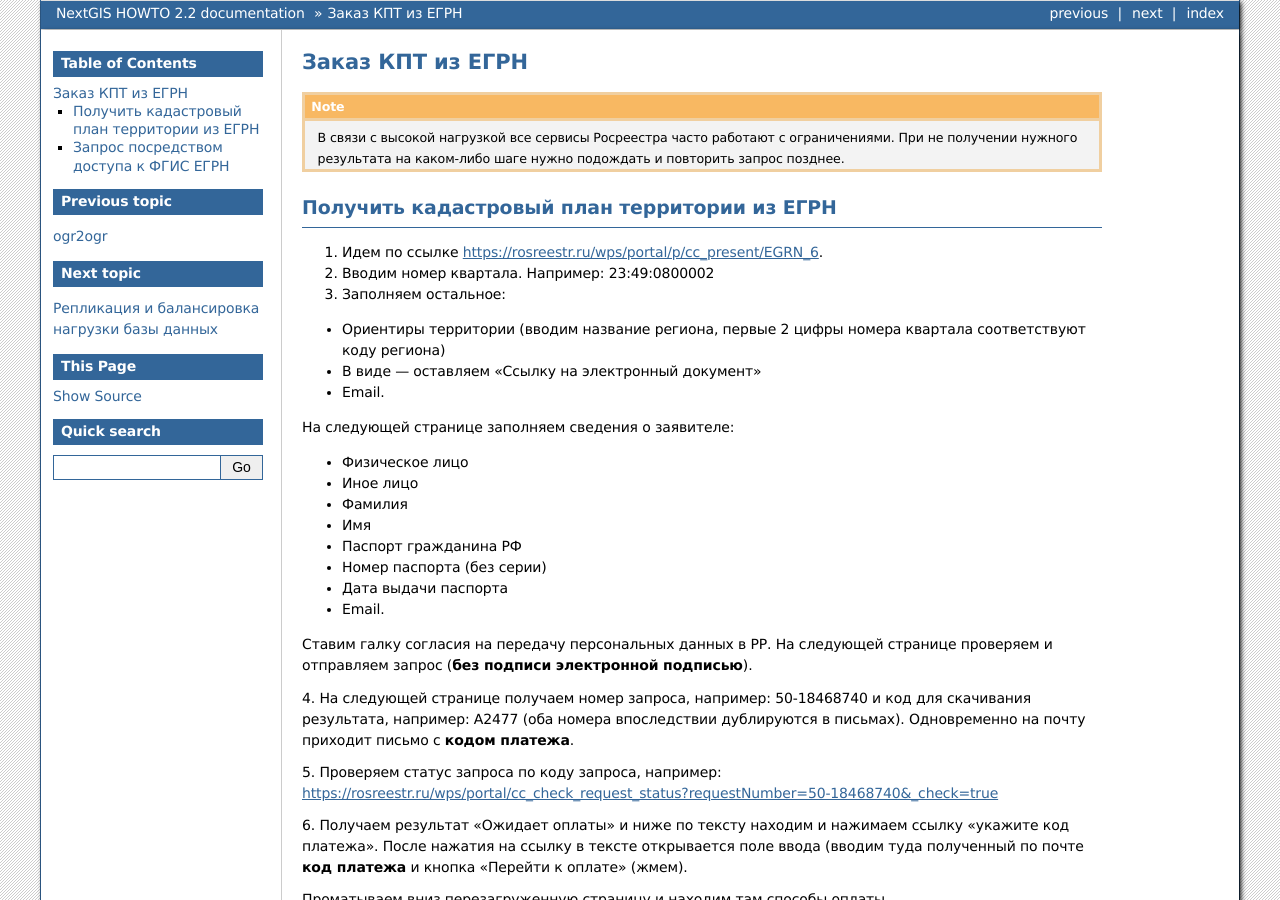
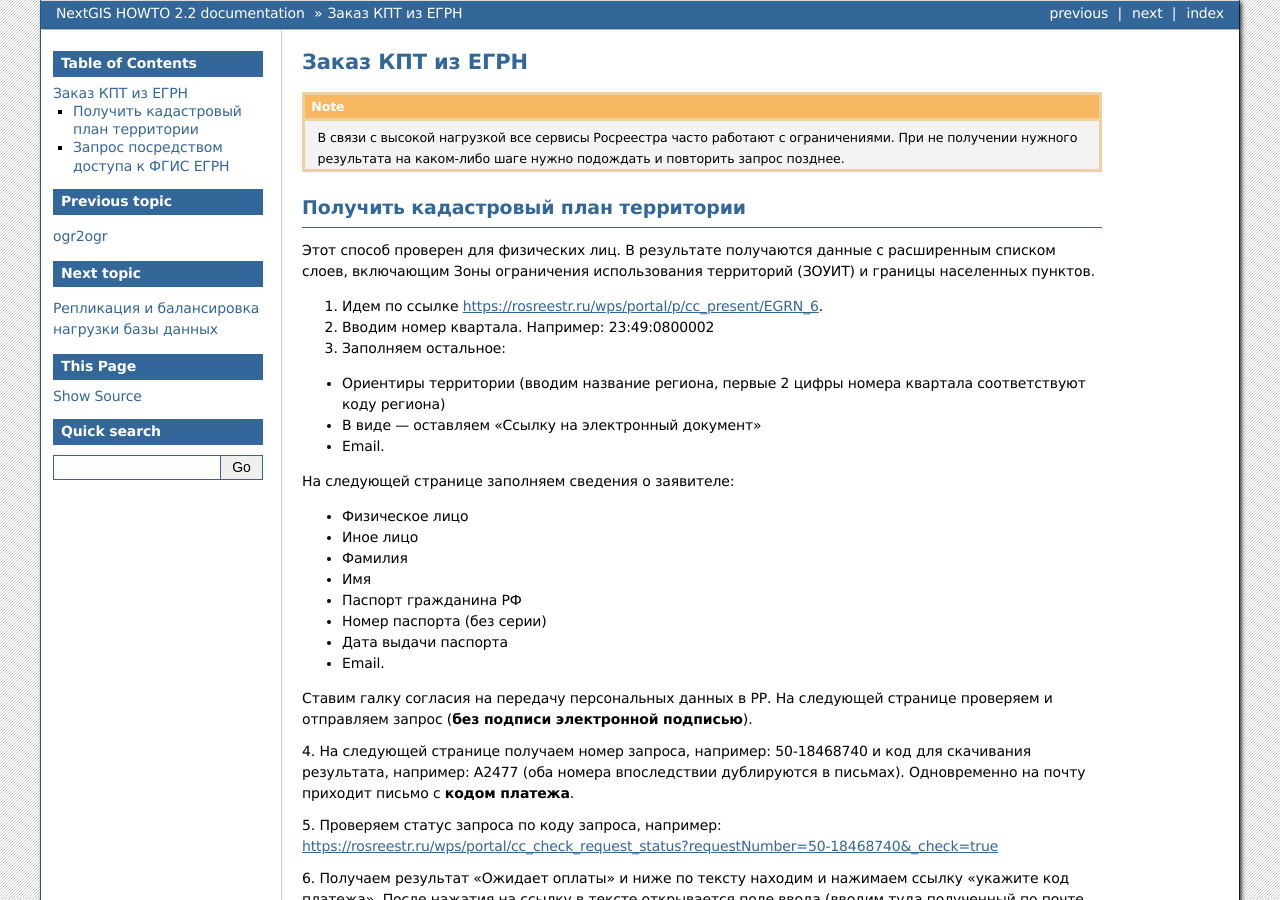
Before and after one commit to nextgis/docs_howto, a Sphinx documentation site: the page built from source/egrn_source.rst, in a window 1280 px wide and 900 px high. Built offline with Sphinx 7.4.7, drawn with Linux system fonts in a browser that asks for light colours; formulas are drawn with MathJax 3; pages that are not in the unit, such as notebooks, are missing from menus.

Commit message:
Update egrn_source.rst

```diff
--- a/source/egrn_source.rst
+++ b/source/egrn_source.rst
@@ -9,8 +9,10 @@
   В связи с высокой нагрузкой все сервисы Росреестра часто работают с ограничениями. При не получении нужного результата на каком-либо шаге нужно подождать и повторить запрос позднее.
 
 
-Получить кадастровый план территории из ЕГРН
---------------------------------------------
+Получить кадастровый план территории
+------------------------------------
+
+Этот способ проверен для физических  лиц. В результате получаются данные с расширенным списком слоев, включающим Зоны ограничения использования территорий (ЗОУИТ) и границы населенных пунктов.
 
 1. Идем по ссылке https://rosreestr.ru/wps/portal/p/cc_present/EGRN_6.
 
@@ -54,7 +56,6 @@ https://rosreestr.ru/wps/portal/p/cc_ib_portal_services/cc_check_request_status/
 
 После оплаты в течение 3 дней придет несколько писем. Одно из них сообщит ключ доступа и ссылку на скачивание результата.
 
-
 Запрос посредством доступа к ФГИС ЕГРН
 --------------------------------------
 
```
